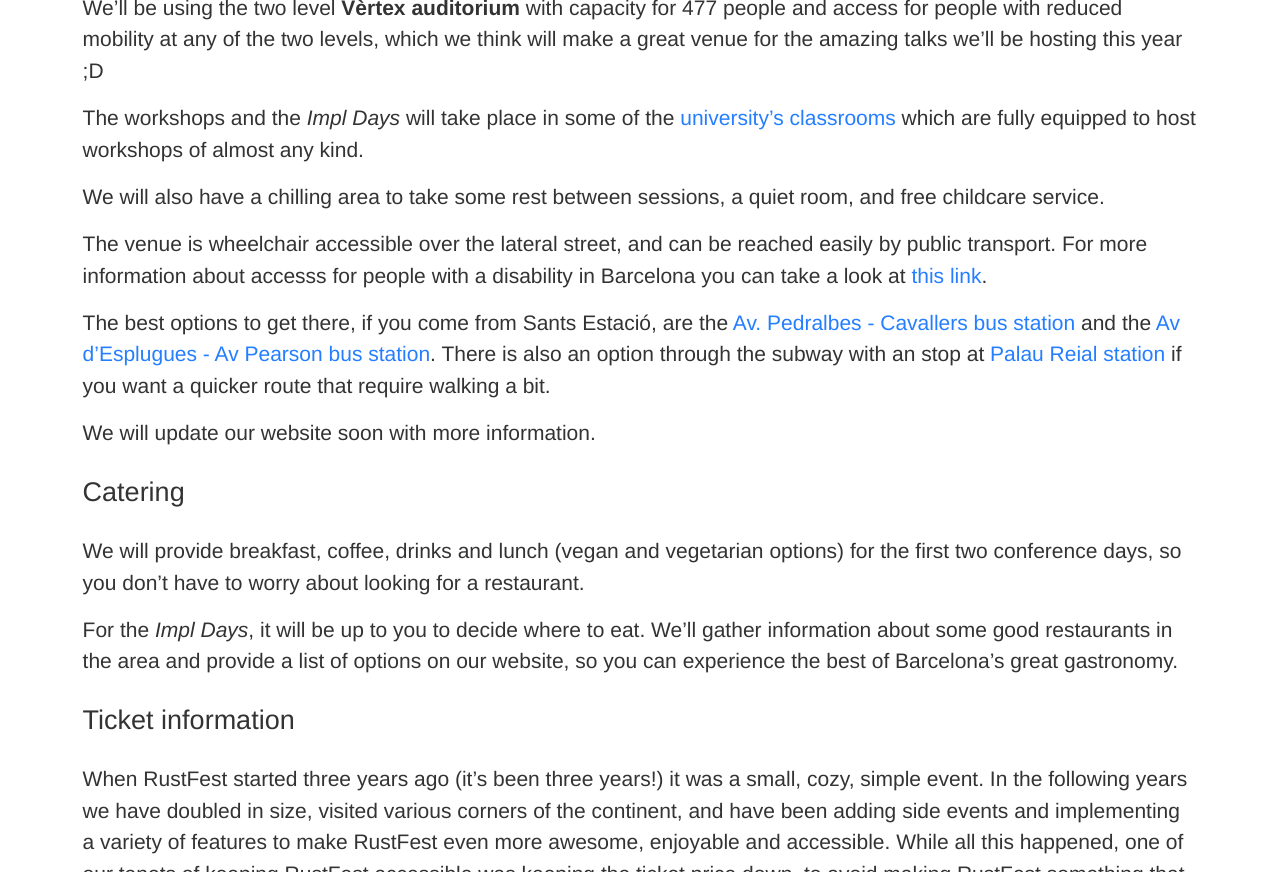
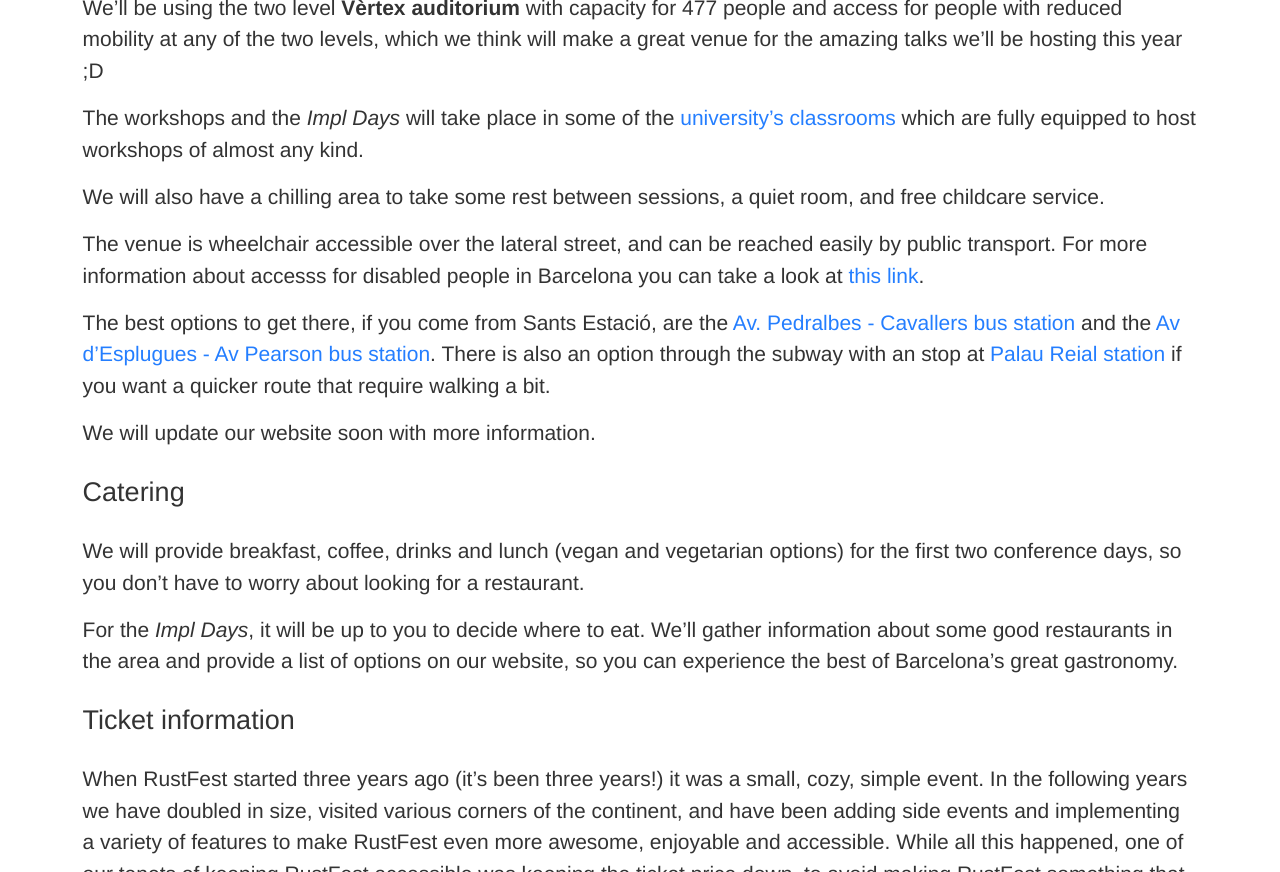
Before and after one commit to RustFestEU/blog.rustfest.eu, a Jekyll site: the page built from _posts/2019-07-16-barcelona-announcement.md, in a window 1280 px wide and 900 px high, scrolled down 2033 px, cut to the strip 28-900 px from the top of the window. Built offline with Jekyll 4.4.1, drawn with Linux system fonts in a browser that asks for light colours.

Commit message:
Use identity-first language

```diff
--- a/_posts/2019-07-16-barcelona-announcement.md
+++ b/_posts/2019-07-16-barcelona-announcement.md
@@ -41,7 +41,7 @@
 
 We will also have a chilling area to take some rest between sessions, a quiet room, and free childcare service.
 
-The venue is wheelchair accessible over the lateral street, and can be reached easily by public transport. For more information about accesss for people with a disability in Barcelona you can take a look at [this link](https://www.barcelona-tourist-guide.com/en/transport/disabled/access-barcelona-disabled.html).
+The venue is wheelchair accessible over the lateral street, and can be reached easily by public transport. For more information about accesss for disabled people in Barcelona you can take a look at [this link](https://www.barcelona-tourist-guide.com/en/transport/disabled/access-barcelona-disabled.html).
 
 The best options to get there, if you come from Sants Estació, are the [Av. Pedralbes - Cavallers bus station](https://goo.gl/maps/QeNjywZ749Njur8S8) and the [Av d’Esplugues - Av Pearson bus station](https://www.google.com/url?q=https://www.google.com/maps/dir/Sants%2BEstaci%25C3%25B3,%2BBarcelona/Av%2Bd%27Esplugues%2B-%2BAv%2BPearson,%2B08034%2BBarcelona/@41.386477,2.1192745,15z/data%3D!4m15!4m14!1m5!1m1!1s0x12a4987e1c029355:0xb19606f1fb16429e!2m2!1d2.1409712!2d41.3816151!1m5!1m1!1s0x12a4984e1e97de21:0x992b87b41d670e10!2m2!1d2.111625!2d41.3921394!3e3!5i3!5m1!1e2&sa=D&ust=1562873148055000&usg=AFQjCNE1co3JRi_anes-tAbTSK8FFGFX4g). There is also an option through the subway with an stop at [Palau Reial station](https://www.google.com/url?q=https://goo.gl/maps/4u1dJbpRUHRrrmxE8&sa=D&ust=1562873148056000&usg=AFQjCNHwY0Vd1hK9hNsxd68fmNxsLdHs1A) if you want a quicker route that require walking a bit.
 
```
